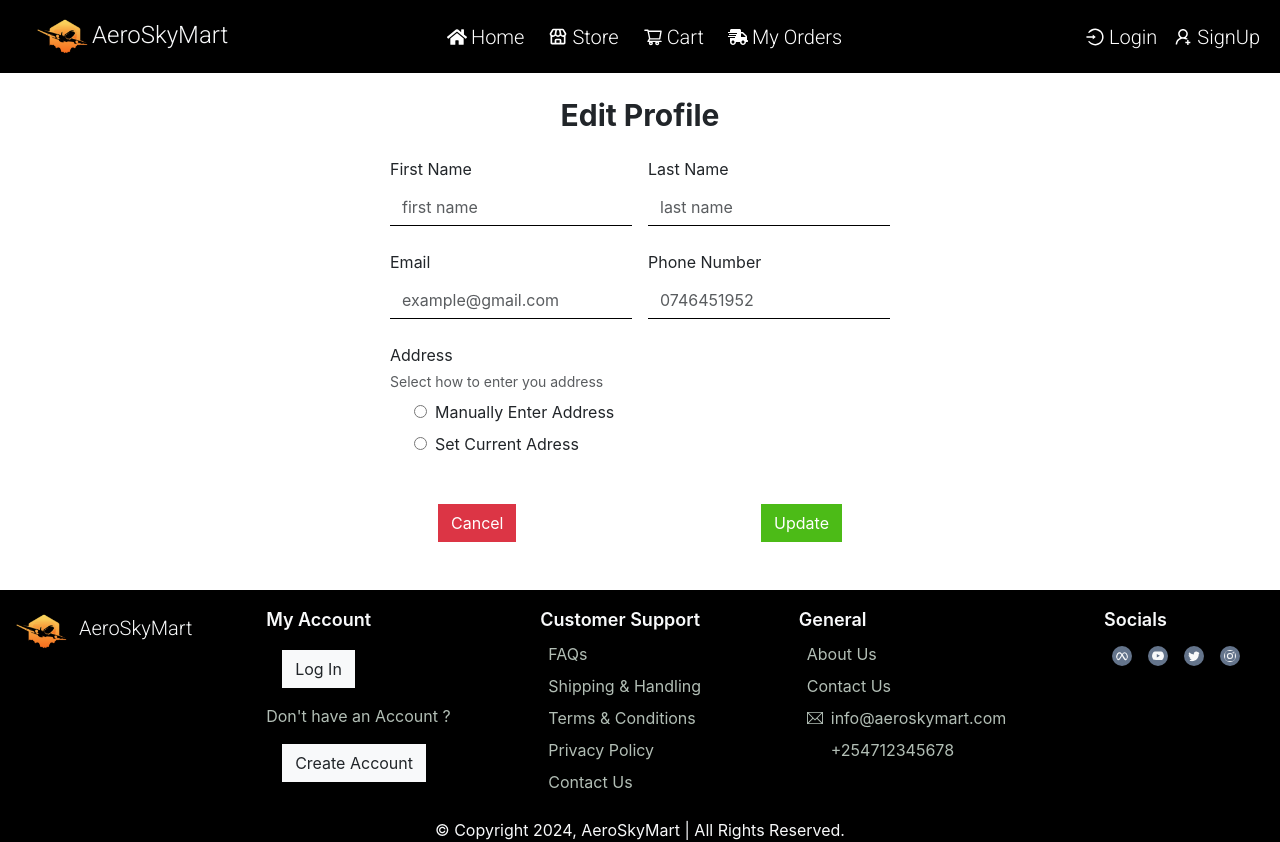
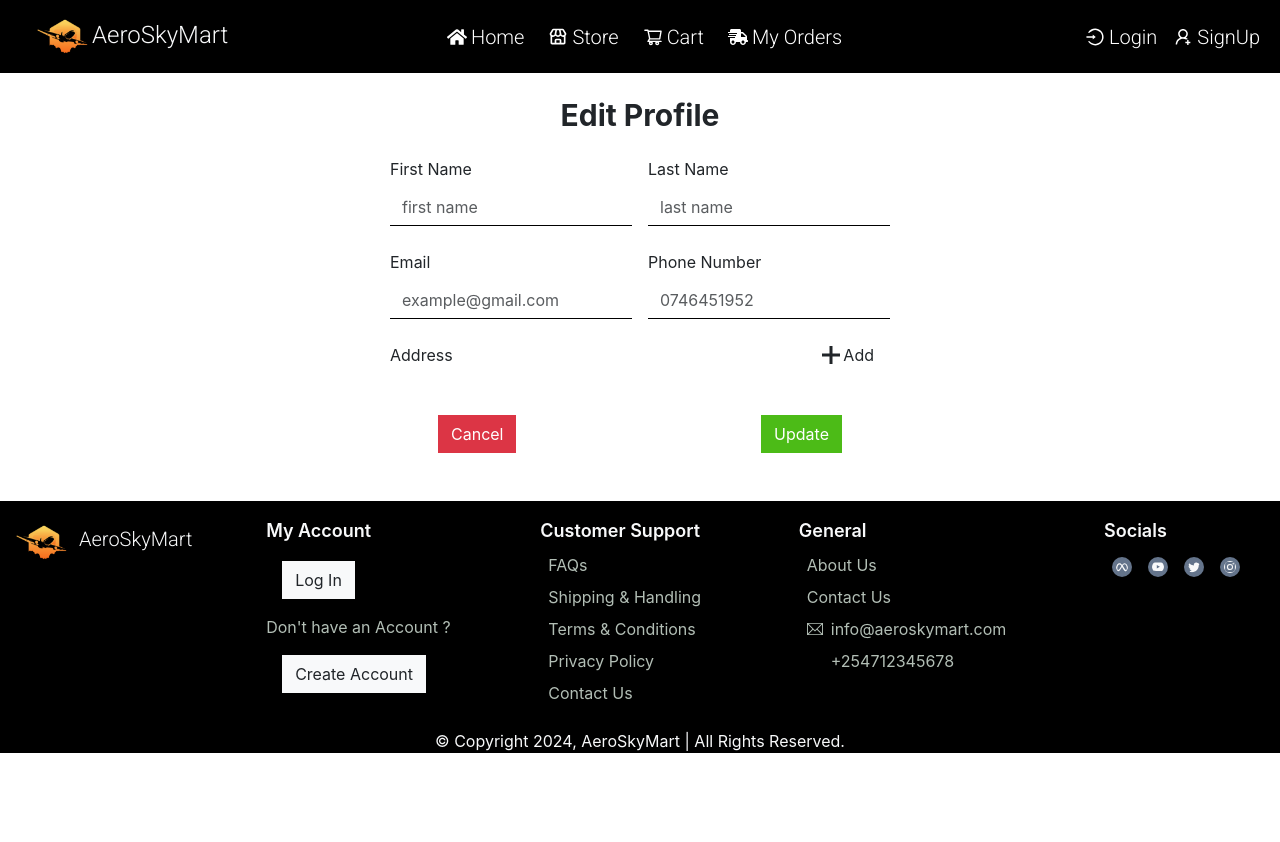
Before and after one commit to Osorabrian/AeroSkyMart, a React (Create React App) app: page /edit_profile in a window 1280 px wide. After the commit the page ends 800 px from the top, so only its background shows below. Built offline with nearby package versions, Linux system fonts and the light colour scheme; some icons are missing.

Commit message:
add add button in edit profile page

```diff
--- a/src/Components/MyProfile/EditProfile.js
+++ b/src/Components/MyProfile/EditProfile.js
@@ -1,5 +1,6 @@
 import React,{useState} from 'react'
 import { MdOutlineNotificationsPaused } from 'react-icons/md'
+import { GoPlus } from "react-icons/go";
 import {useNavigate} from 'react-router-dom'
 
 export default function EditProfile(){
@@ -7,6 +8,7 @@ export default function EditProfile(){
     const navigate = useNavigate()
     const [address, setAdress] = useState('')
     const [enterAddress, setEnterAdress] = useState('')
+    const [addAddress, setAddAddress] = useState(false)
 
     return(
         <div>
@@ -42,12 +44,21 @@ export default function EditProfile(){
                 </div>
 
                 <div className='my-4'>
+
+                    <div className='flex'>
                         <p>Address</p>
+                        <span className='flex ms-auto cursor-pointer' onClick={() => setAddAddress(!addAddress)}>
+                                <GoPlus className='my-auto text-2xl'/>
+                                <p className='me-3'>Add</p>
+                        </span>
+                    </div>
+                    {addAddress && (
+                        <>
                             <p className='form-text mb-2'>Select how to enter you address</p>
 
                             <div className='mx-4 my-2 '>
-                        <input type='radio' className='me-2' name='address' value='manual' onClick={(e) => setEnterAdress(e.target.value)}/>
-                        <label>Manually Enter Address</label><br></br>
+                                <input type='radio' className='me-2' id='manual' name='address' value='manual' onClick={(e) => setEnterAdress(e.target.value)}/>
+                                <label for='manual'>Manually Enter Address</label><br></br>
                                     {enterAddress === 'manual' && (
                                         <>
                                             <input type='text' placeholder='Enter Address' className='form-control'/><br></br>
@@ -56,12 +67,14 @@ export default function EditProfile(){
                             </div>
 
                             <div className='mx-4 my-2'>
-                        <input type='radio' className='me-2' name='address' value='automatic' onClick={(e) => setEnterAdress(e.target.value)}/>
-                        <label>Set Current Adress</label>
+                                <input type='radio' className='me-2' id='automatic-address' name='address' value='automatic' onClick={(e) => setEnterAdress(e.target.value)}/>
+                                <label for='automatic-address'>Set Current Adress</label>
                                     {enterAddress === 'automatic' && (
                                         <p>Your current address is {address}</p>
                                     )}
                             </div>
+                        </>
+                    )}
 
                 </div>
 
```
Lines whose indentation alone changed are shown as unchanged.
